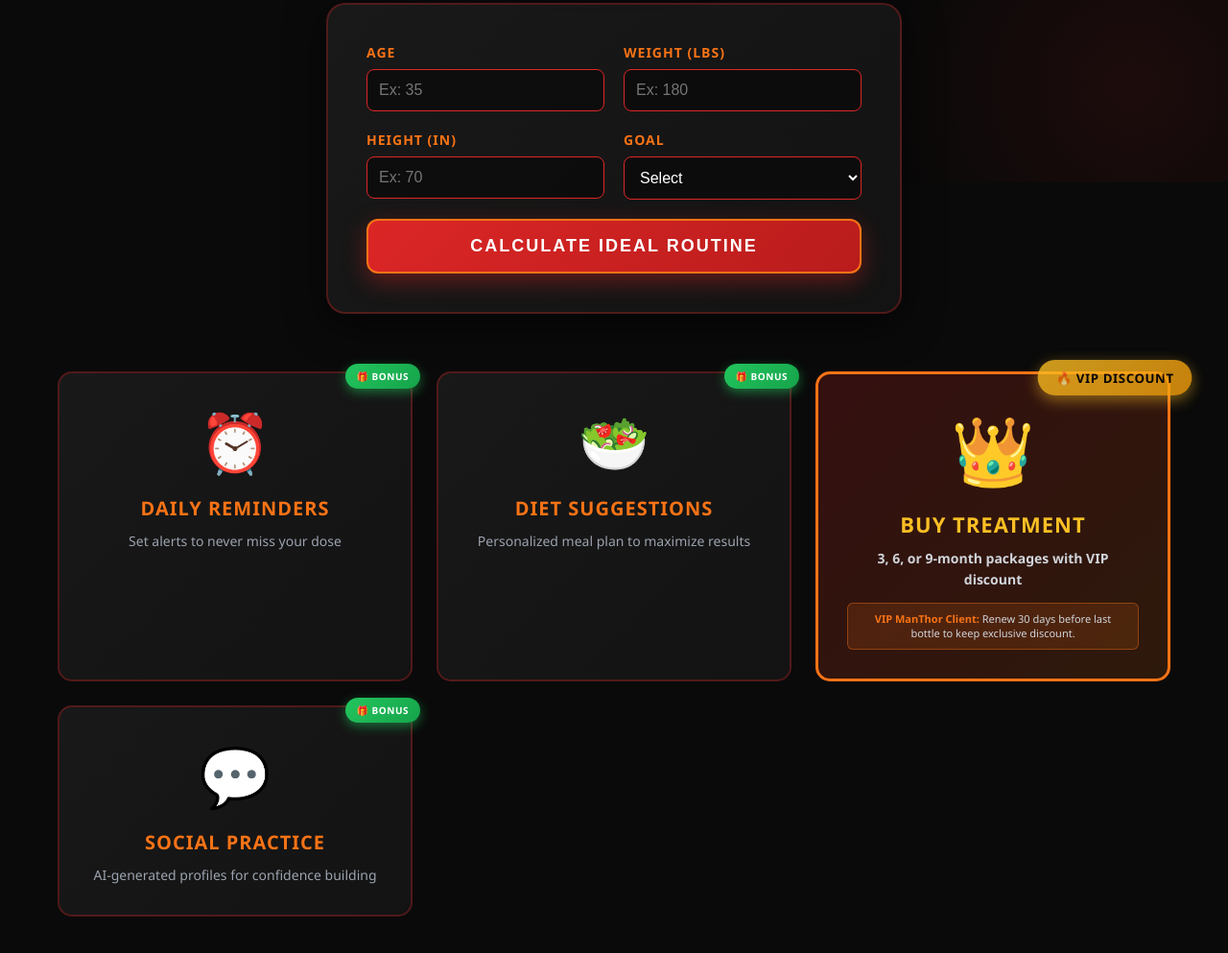
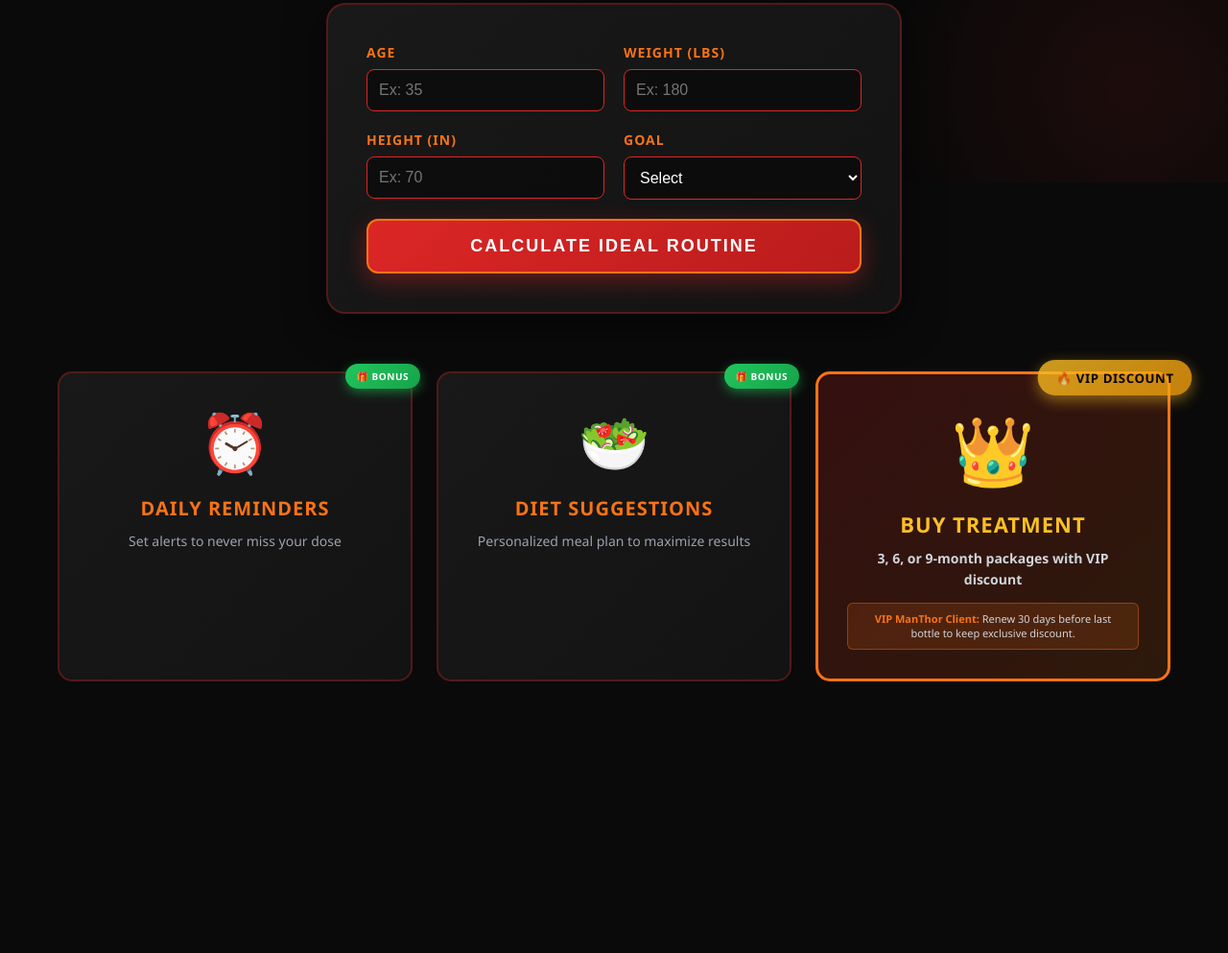
Before and after one commit to DerickTurya/manthor-booster, a website: page index.html in a window 1280 px wide. Shown: the part 610-1603 px from the top of the page at 96% size. After the commit the page ends 1400 px from the top, so only its background shows below. Drawn offline with Linux system fonts and the light colour scheme.

Commit message:
Remove Social Practice card

```diff
--- a/index.html
+++ b/index.html
@@ -534,12 +534,6 @@
           <p style="color:#d1d5db;font-size:11px;line-height:1.4;margin:0;"><strong style="color:#f97316;">VIP ManThor Client:</strong> Renew 30 days before last bottle to keep exclusive discount.</p>
         </div>
       </a>
-      <a href="profiles.html" class="card" style="position:relative;overflow:visible;">
-        <div style="position:absolute;top:-10px;right:-10px;background:linear-gradient(135deg,#22c55e,#16a34a);padding:6px 12px;border-radius:16px;color:#fff;font-size:10px;font-weight:900;letter-spacing:0.5px;box-shadow:0 4px 12px rgba(34,197,94,0.5);">🎁 BONUS</div>
-        <div class="card-icon">💬</div>
-        <div class="card-title">Social Practice</div>
-        <div class="card-description">AI-generated profiles for confidence building</div>
-      </a>
     </div>
   </div>
 
```
